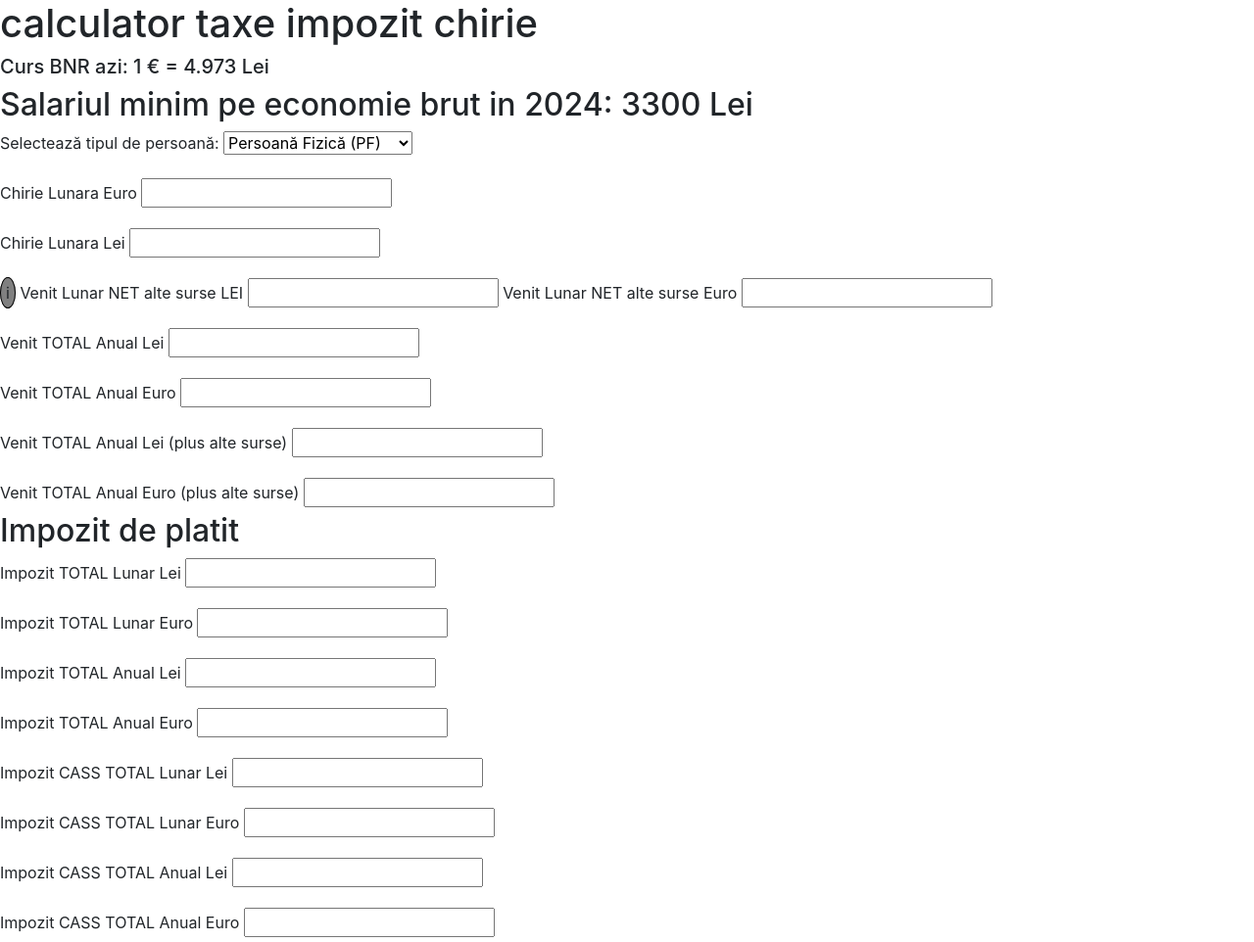
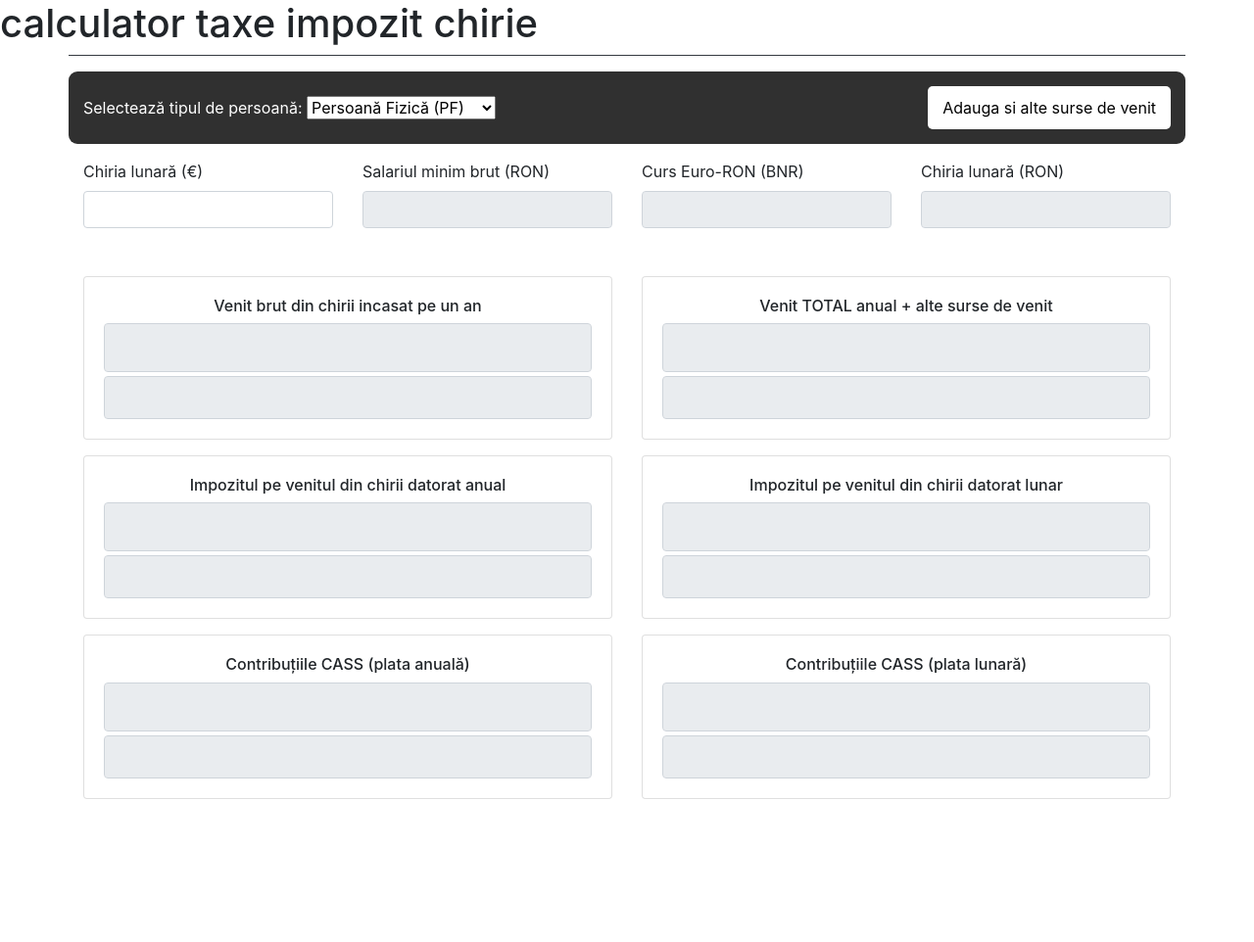
Before and after one commit to sorinupwork/calculator-taxe-impozit-pe-chirie, a website with bundled scripts: page index.html in a window 1280 px wide. Shown: the whole page at 98% size. After the commit the page ends 832 px from the top, so only its background shows below. Built offline with nearby package versions, Linux system fonts and the light colour scheme.

Commit message:
Refactored HTML and added a few styles to elements

```diff
--- a/index.html
+++ b/index.html
@@ -17,110 +17,201 @@
   <script src="https://cdn.jsdelivr.net/npm/bootstrap@4.0.0/dist/js/bootstrap.min.js"
     integrity="sha384-JZR6Spejh4U02d8jOt6vLEHfe/JQGiRRSQQxSfFWpi1MquVdAyjUar5+76PVCmYl"
     crossorigin="anonymous"></script>
+    <script src="https://code.jquery.com/jquery-3.2.1.min.js"></script>
+
+
 </head>
 
 <body>
   <h1>calculator taxe impozit chirie</h1>
 
-  <h2 id='curs-valutar'></h2>
-  <h2 id='salariu-minim'></h2>
-
-  <form class="form_calculator_taxe" action="">
-    <div class='pfPjContainer'>
-      <label for="persoana">Selectează tipul de persoană:</label>
-      <select id="persoana" name="persoana">
-        <option value="PF">Persoană Fizică (PF)</option>
-        <option value="PJ">Persoană Juridică (PJ)</option>
-      </select>
+  <div class="calculator_taxe_chirie container border-top border-dark pt-3">
+    <!-- Header - Introducerea valorilor -->
+    <div class="header_ctc row mb-3">
+      <div class="col-12 col_selectPfPj">
+        <div class='pfPjContainer'>
+          <label for="persoana" class="m-0">Selectează tipul de persoană:</label>
+          <select id="persoana" name="persoana">
+            <option value="PF">Persoană Fizică (PF)</option>
+            <option value="PJ">Persoană Juridică (PJ)</option>
+          </select>
+        </div>
+        <button id="add_income_source">Adauga si alte surse de venit</button>
+      </div>
+      <div class="header_item col-md-3 mb-2">
+        <label for="chirieLunaraEuro" class="form-label">Chiria lunară (€)</label>
+        <input type="text" class="form-control" id="chirieLunaraEuro">
+      </div>
+      <div class="header_item col-md-3 mb-2">
+        <label for="salariu_minim_brut" class="form-label">Salariul minim brut (RON)</label>
+        <input type="text" class="form-control" id="salariu_minim_brut" readonly>
+      </div>
+      <div class="header_item col-md-3 mb-2">
+        <label for="curs_bnr" class="form-label">Curs Euro-RON (BNR)</label>
+        <input type="text" class="form-control" id="curs_bnr" readonly>
+      </div>
+      <div class="header_item col-md-3 mb-2">
+        <label for="chirieLunaraLei" class="form-label">Chiria lunară (RON)</label>
+        <input type="text" class="form-control" id="chirieLunaraLei" readonly>
+      </div>
     </div>
 
+    <div class="row mb-4">
+      <div class="col-12 d-flex justify-content-center">
 
-    <div class='chirieLunaraEuroContainer'>
-      <label for="chirieLunaraEuro">Chirie Lunara Euro</label>
-      <input type="number" id='chirieLunaraEuro'>
+      </div>
+      <div class="col-12 col_add_more_incoume_sources toggle_view">
+        <div class="row">
+          <div class="body_item col-12 my-3">
+            <div class="card">
+              <div class="card-body text-center p-0">
+                  <div class="p-3">
+                    <h6 class="title_text_value d-flex flex-column">Venit Lunar NET alte surse <span style="font-weight: 300;">Adaugati venitul lunar care provine din alte activitati independente. ATENTIE! Venitul din salarii nu se adauga.</span></h6>
+                    <div class="euro_value">
+                      <label for="venitLunarAlteSurseEuro" class="sr-only">Venit Lunar NET alte surse EUR</label>
+                      <input type="text" class="form-control mb-1" id="venitLunarAlteSurseEuro" placeholder="Venit alte surse (EUR)">
+                    </div>
+                    <div class="ron_value">
+                      <label for="venitLunarAlteSurseLei" class="sr-only">Venit Lunar NET alte surse RON</label>
+                      <input type="text" class="form-control" id="venitLunarAlteSurseLei" placeholder="Venit alte surse (RON)">
+                    </div>
+                  </div>
+              </div>
+            </div>
+          </div>
+        </div>
+      </div>
     </div>
 
-    <div class='chirieLunaraLeiContainer'>
-      <label for="chirieLunaraLei">Chirie Lunara Lei</label>
-      <input class="readonly_input" type="number" id='chirieLunaraLei' readonly>
+    <!-- Body - Calcularea veniturilor și impozitelor -->
+    <div class="body_ctc row">
+      <div class="body_item col-md-6 mb-3">
+        <div class="card">
+          <div class="card-body text-center">
+            <h6 class="title_text_value">Venit brut din chirii incasat pe un an</span></h6>
+            <div class="euro_value">
+              <label for="venitTotalAnualEuro" class="sr-only">Venit Total Anual Euro</label>
+              <input type="text" class="form-control mb-1" id="venitTotalAnualEuro" readonly>
+            </div>
+            <div class="ron_value">
+              <label for="venitTotalAnualLei" class="sr-only">Venit Total Anual Lei</label>
+              <input type="text" class="form-control" id="venitTotalAnualLei" readonly>
+            </div>
+          </div>
+        </div>
+      </div>
+      <div class="body_item col-md-6 mb-3">
+        <div class="card">
+          <div class="card-body text-center">
+            <h6 class="title_text_value">Venit TOTAL anual + alte surse de venit</h6>
+            <div class="euro_value">
+              <label for="venitTotalAnualCuAlteSurseEuro" class="sr-only">Impozit Plata Anuală Euro</label>
+              <input type="text" class="form-control mb-1" id="venitTotalAnualCuAlteSurseEuro" readonly>
+            </div>
+            <div class="ron_value">
+              <label for="venitTotalAnualCuAlteSurseLei" class="sr-only">Impozit Plata Anuală Lei</label>
+              <input type="text" class="form-control" id="venitTotalAnualCuAlteSurseLei" readonly>
+            </div>
+          </div>
+        </div>
+      </div>
+      <div class="body_item col-md-6 mb-3">
+        <div class="card">
+          <div class="card-body text-center">
+            <h6 class="title_text_value">Impozitul pe venitul din chirii datorat anual</h6>
+            <div class="euro_value">
+              <label for="impozitPlataAnualaEuro" class="sr-only">Impozit Plata Anuală Euro</label>
+              <input type="text" class="form-control mb-1" id="impozitPlataAnualaEuro" readonly>
+            </div>
+            <div class="ron_value">
+              <label for="impozitPlataAnualaLei" class="sr-only">Impozit Plata Anuală Lei</label>
+              <input type="text" class="form-control" id="impozitPlataAnualaLei" readonly>
+            </div>
+          </div>
+        </div>
+      </div>
+      <div class="body_item col-md-6 mb-3">
+        <div class="card">
+          <div class="card-body text-center">
+            <h6 class="title_text_value">Impozitul pe venitul din chirii datorat lunar</h6>
+            <div class="euro_value">
+              <label for="impozitPlataLunaraEuro" class="sr-only">Impozit Plata Lunară Euro</label>
+              <input type="text" class="form-control mb-1" id="impozitPlataLunaraEuro" readonly>
+            </div>
+            <div class="ron_value">
+              <label for="impozitPlataLunaraLei" class="sr-only">Impozit Plata Lunară Lei</label>
+              <input type="text" class="form-control" id="impozitPlataLunaraLei" readonly>
+            </div>
+          </div>
+        </div>
+      </div>
+      <div class="body_item col-md-6 mb-3">
+        <div class="card">
+          <div class="card-body text-center">
+            <h6 class="title_text_value">Contribuțiile CASS (plata anuală)</h6>
+            <div class="euro_value">
+              <label for="impozitCASSAnualEuro" class="sr-only">Impozit CASS Anual Euro</label>
+              <input type="text" class="form-control mb-1" id="impozitCASSAnualEuro" readonly>
+            </div>
+            <div class="ron_value">
+              <label for="impozitCASSAnualLei" class="sr-only">Impozit CASS Anual Lei</label>
+              <input type="text" class="form-control" id="impozitCASSAnualLei" readonly>
+            </div>
+          </div>
+        </div>
+      </div>
+      <div class="body_item col-md-6 mb-3">
+        <div class="card">
+          <div class="card-body text-center">
+            <h6 class="title_text_value">Contribuțiile CASS (plata lunară)</h6>
+            <div class="euro_value">
+              <label for="impozitCASSLunarEuro" class="sr-only">Impozit CASS Lunar Euro</label>
+              <input type="text" class="form-control mb-1" id="impozitCASSLunarEuro" readonly>
+            </div>
+            <div class="ron_value">
+              <label for="impozitCASSLunarLei" class="sr-only">Impozit CASS Lunar Lei</label>
+              <input type="text" class="form-control" id="impozitCASSLunarLei" readonly>
+            </div>
+          </div>
+        </div>
+      </div>
     </div>
-
-    <div class='venitLunarAlteSurseContainer'>
-      <span class='info'>i</span>
-
-      <div class="mini-modal" id="mini-modal">
-        <span class="close">&times;</span>
-        <p>Adaugati venitul lunar care provine din alte activitati independente. ATENTIE! Venitul din salarii nu se
-          adauga.</p>
-      </div>
-
-      <label for="venitLunarAlteSurseLei">Venit Lunar NET alte surse LEI</label>
-      <input type="number" id='venitLunarAlteSurseLei'>
-      <label for="venitLunarAlteSurseEuro">Venit Lunar NET alte surse Euro</label>
-      <input type="number" id='venitLunarAlteSurseEuro'>
-    </div>
-
-    <div class='venitTotalAnualContainerLei'>
-      <label for="venitTotalAnualLei">Venit TOTAL Anual Lei</label>
-      <input type="number" id='venitTotalAnualLei'>
-    </div>
-    <div class='venitTotalAnualContainerEuro'>
-      <label for="venitTotalAnualEuro">Venit TOTAL Anual Euro</label>
-      <input type="number" id='venitTotalAnualEuro'>
-    </div>
-
-    <div class='venitTotalAnualCuAlteSurseContainerLei'>
-      <label for="venitTotalAnualCuAlteSurseLei">Venit TOTAL Anual Lei (plus alte surse)</label>
-      <input type="number" id='venitTotalAnualCuAlteSurseLei'>
-    </div>
-    <div class='venitTotalAnualCuAlteSurseContainerEuro'>
-      <label for="venitTotalAnualCuAlteSurseEuro">Venit TOTAL Anual Euro (plus alte surse)</label>
-      <input type="number" id='venitTotalAnualCuAlteSurseEuro'>
-    </div>
-  </form>
-
-  <h2>Impozit de platit</h2>
-
-  <form class="form_calculator_taxe" action="">
-    <div class='impozitPlataLunaraContainerLei'>
-      <label for="impozitPlataLunaraLei">Impozit TOTAL Lunar Lei</label>
-      <input class="readonly_input" type="number" id='impozitPlataLunaraLei' readonly>
-    </div>
-    <div class='impozitPlataLunaraContainerEuro'>
-      <label for="impozitPlataLunaraEuro">Impozit TOTAL Lunar Euro</label>
-      <input class="readonly_input" type="number" id='impozitPlataLunaraEuro' readonly>
-    </div>
-
-    <div class='impozitPlataAnualaContainerLei'>
-      <label for="impozitPlataAnualaLei">Impozit TOTAL Anual Lei</label>
-      <input class="readonly_input" type="number" id='impozitPlataAnualaLei' readonly>
-    </div>
-    <div class='impozitPlataAnualaContainerEuro'>
-      <label for="impozitPlataAnualaEuro">Impozit TOTAL Anual Euro</label>
-      <input class="readonly_input" type="number" id='impozitPlataAnualaEuro' readonly>
-    </div>
-
-    <div class='impozitCASSLunarContainerLei'>
-      <label for="impozitCASSLunarLei">Impozit CASS TOTAL Lunar Lei</label>
-      <input class="readonly_input" type="number" id='impozitCASSLunarLei' readonly>
-    </div>
-    <div class='impozitCASSLunarContainerEuro'>
-      <label for="impozitCASSLunarEuro">Impozit CASS TOTAL Lunar Euro</label>
-      <input class="readonly_input" type="number" id='impozitCASSLunarEuro' readonly>
-    </div>
-
-    <div class='impozitCASSAnualContainerLei'>
-      <label for="impozitCASSAnualLei">Impozit CASS TOTAL Anual Lei</label>
-      <input class="readonly_input" type="number" id='impozitCASSAnualLei' readonly>
-    </div>
-    <div class='impozitCASSAnualContainerEuro'>
-      <label for="impozitCASSAnualEuro">Impozit CASS TOTAL Anual Euro</label>
-      <input class="readonly_input" type="number" id='impozitCASSAnualEuro' readonly>
-    </div>
-
-  </form>
+  </div>
 
 
+<style>
+  .toggle_view {
+    display: none;
+  }
+  .euro_value input {
+    font-size: 24px;
+    text-align: center;
+    color: #ff8100;
+}
+
+.ron_value input {
+    text-align: center;
+    font-size: 20px;
+}
+button#add_income_source {
+    border: unset;
+    background: #fff;
+    padding: 10px 15px;
+    border-radius: 5px;
+    cursor: pointer;
+}
+.col_selectPfPj {
+    display: flex;
+    gap: 15px;
+    align-items: center;
+    justify-content: space-between;
+    margin-bottom: 1rem;
+    background: #303030;
+    color: #fff;
+    padding: 15px;
+    border-radius: 9px;
+}
+</style>
   <script src="./main.mjs" type='module'></script>
 </body>
 
```
